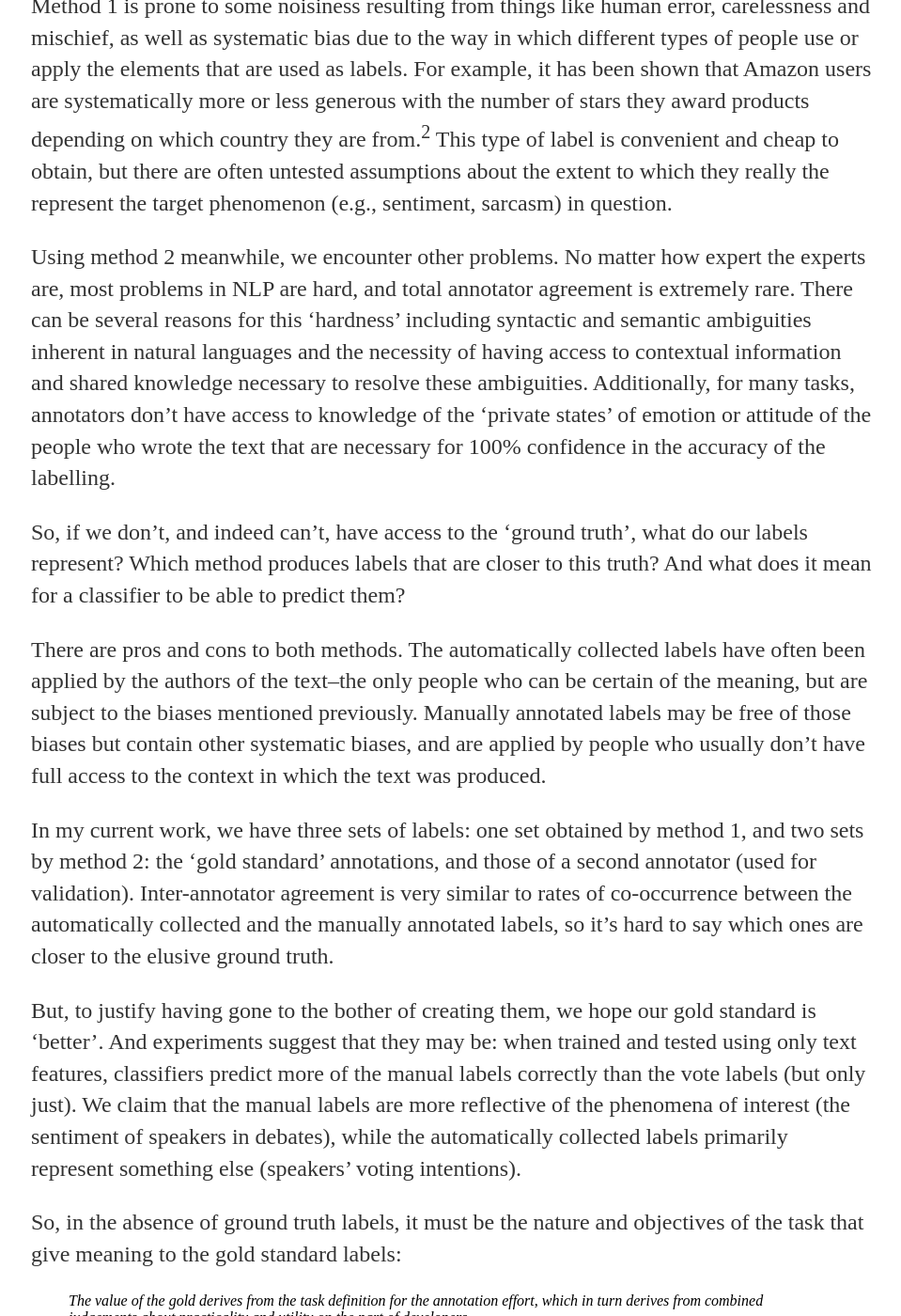
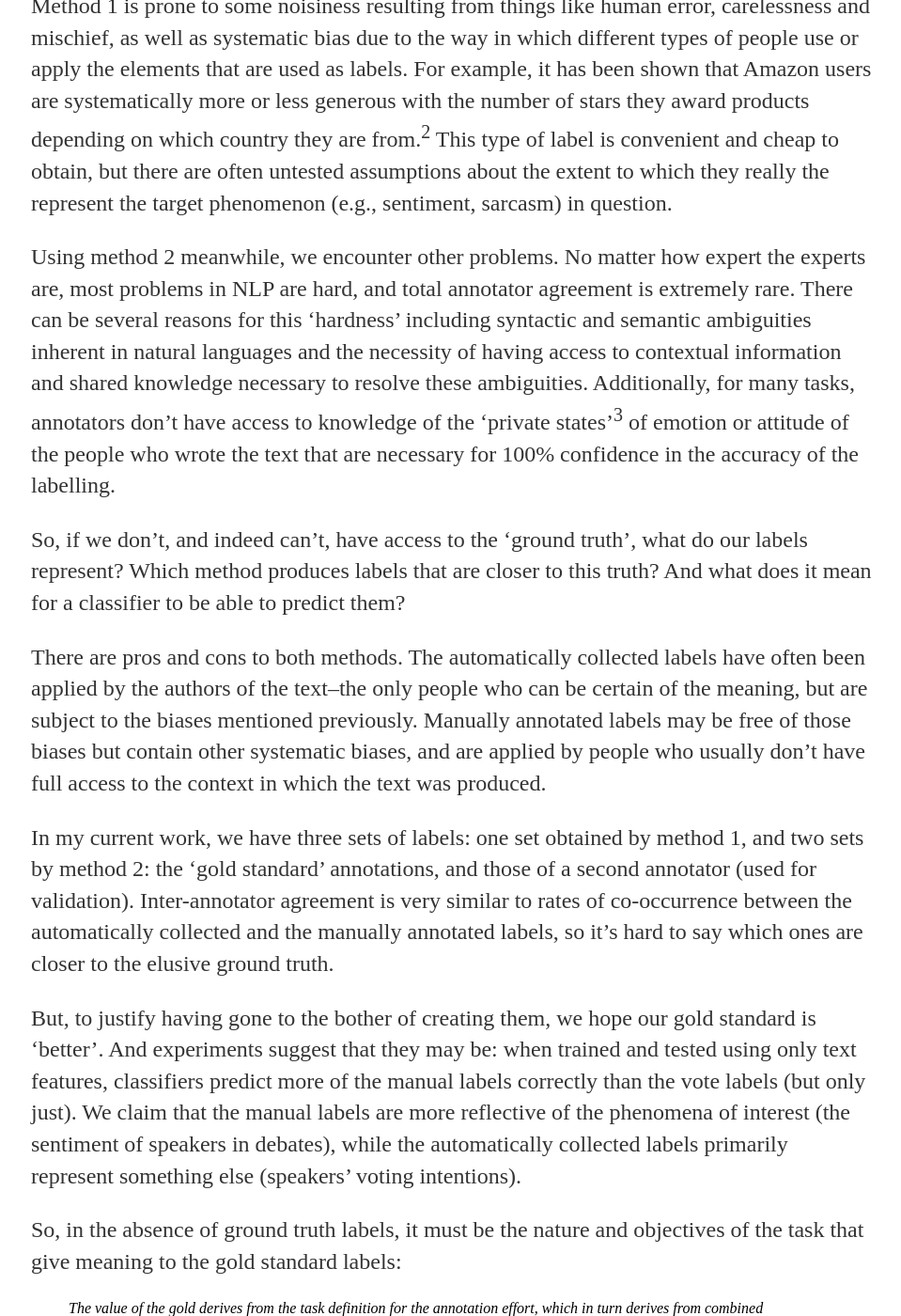
Before and after one commit to GavinAbercrombie/gavinabercrombie.github.io, a Jekyll site: the page built from _posts/2018-03-26-What-is-the-gold-in-gold-standard-labels-for-NLP?.md, in a window 1280 px wide and 1400 px high, scrolled down 909 px. Shown: the whole window at 94% size, without its empty margins (159-1118 px from the left). Built offline with Jekyll 4.4.1, drawn with Linux system fonts in a browser that asks for light colours; our own code applies the rules of GitHub Pages for plain Markdown files; some of the changed text lies outside the part shown.

Commit message:
Update 2018-03-26-What-is-the-gold-in-gold-standard-labels-for-NLP?.md

```diff
--- a/_posts/2018-03-26-What-is-the-gold-in-gold-standard-labels-for-NLP?.md
+++ b/_posts/2018-03-26-What-is-the-gold-in-gold-standard-labels-for-NLP?.md
@@ -11,7 +11,7 @@
 
 Method 1 is prone to some noisiness resulting from things like human error, carelessness and mischief, as well as systematic bias due to the way in which different types of people use or apply the elements that are used as labels. For example, it has been shown that Amazon users are systematically more or less generous with the number of stars they award products depending on which country they are from.<sup>2</sup> This type of label is convenient and cheap to obtain, but there are often untested assumptions about the extent to which they really the represent the target phenomenon (e.g., sentiment, sarcasm) in question.
 
-Using method 2 meanwhile, we encounter other problems. No matter how expert the experts are, most problems in NLP are hard, and total annotator agreement is extremely rare. There can be several reasons for this ‘hardness’ including syntactic and semantic ambiguities inherent in natural languages and the necessity of having access to contextual information and shared knowledge necessary to resolve these ambiguities. Additionally, for many tasks, annotators don’t have access to knowledge of the ‘private states’ of emotion or attitude of the people who wrote the text that are necessary for 100% confidence in the accuracy of the labelling.
+Using method 2 meanwhile, we encounter other problems. No matter how expert the experts are, most problems in NLP are hard, and total annotator agreement is extremely rare. There can be several reasons for this ‘hardness’ including syntactic and semantic ambiguities inherent in natural languages and the necessity of having access to contextual information and shared knowledge necessary to resolve these ambiguities. Additionally, for many tasks, annotators don’t have access to knowledge of the ‘private states’<sup>3</sup> of emotion or attitude of the people who wrote the text that are necessary for 100% confidence in the accuracy of the labelling.
 
 So, if we don’t, and indeed can’t, have access to the ‘ground truth’, what do our labels represent? Which method produces labels that are closer to this truth? And what does it mean for a classifier to be able to predict them?
 
@@ -26,9 +26,10 @@
 <blockquote><em>The value of the gold derives from the task definition for the annotation effort, which in turn derives from combined judgements about practicality and utility on the part of developers.</em></blockquote>
 <div style="text-align: right">Oxford handbook of Cognitive Science</div>
 
-That probably sounds pretty flaky if you’re used to hard logic and reasoning, but it’s all we have and it seems to work okay for many practical applications.
+That probably sounds pretty flaky if you’re used to hard logic and reasoning, but in NLP it’s generally all we have and it seems to work okay for many practical applications.
 
 <h3>References</h3>
 
 1. Nirenburg, S. and McShane, M., 2016. Natural language processing. The Oxford Handbook of Cognitive Science, p.337.
 2. Hardt, D., & Wulff, J. (2012). What is the meaning of 5*'s? An investigation of the expression and rating of sentiment. In KONVENS (pp. 319-326).
+3. Quirk, R., 1985. A comprehensive grammar of the English language. Longman.
```
